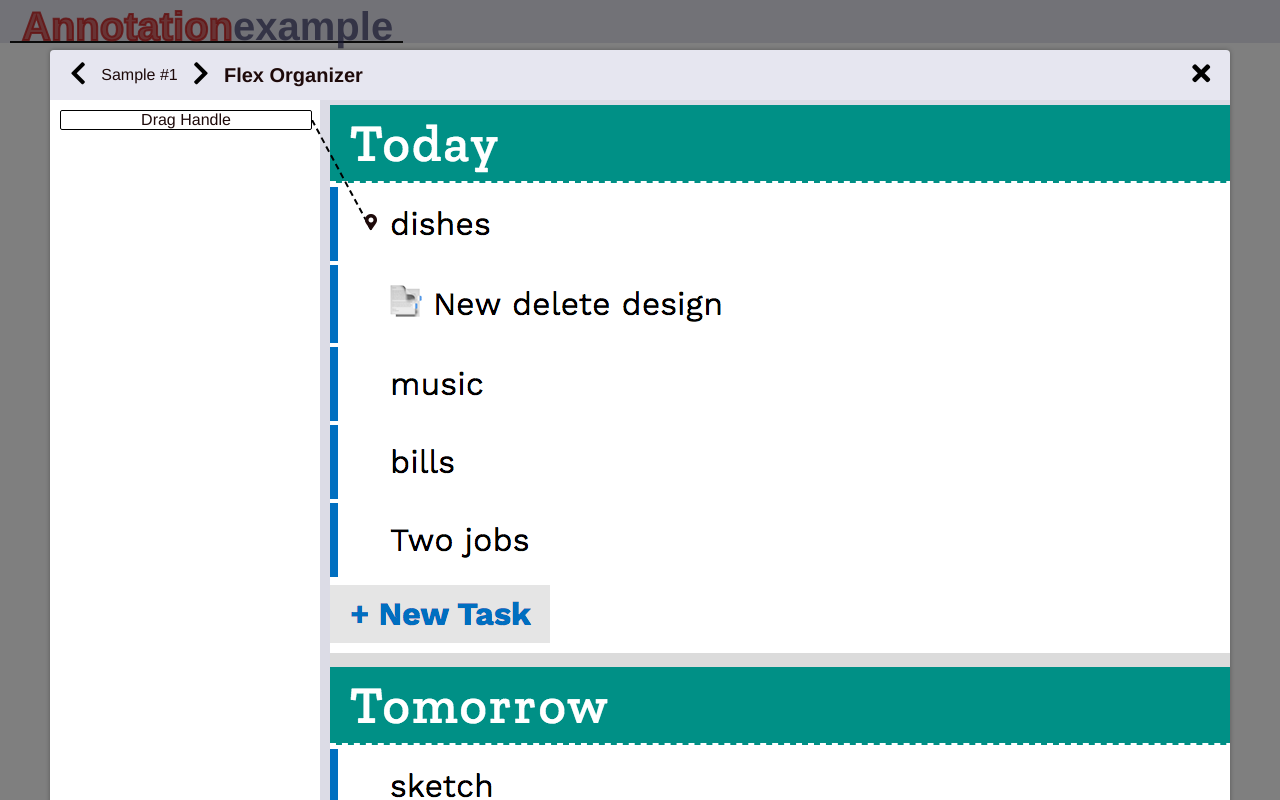
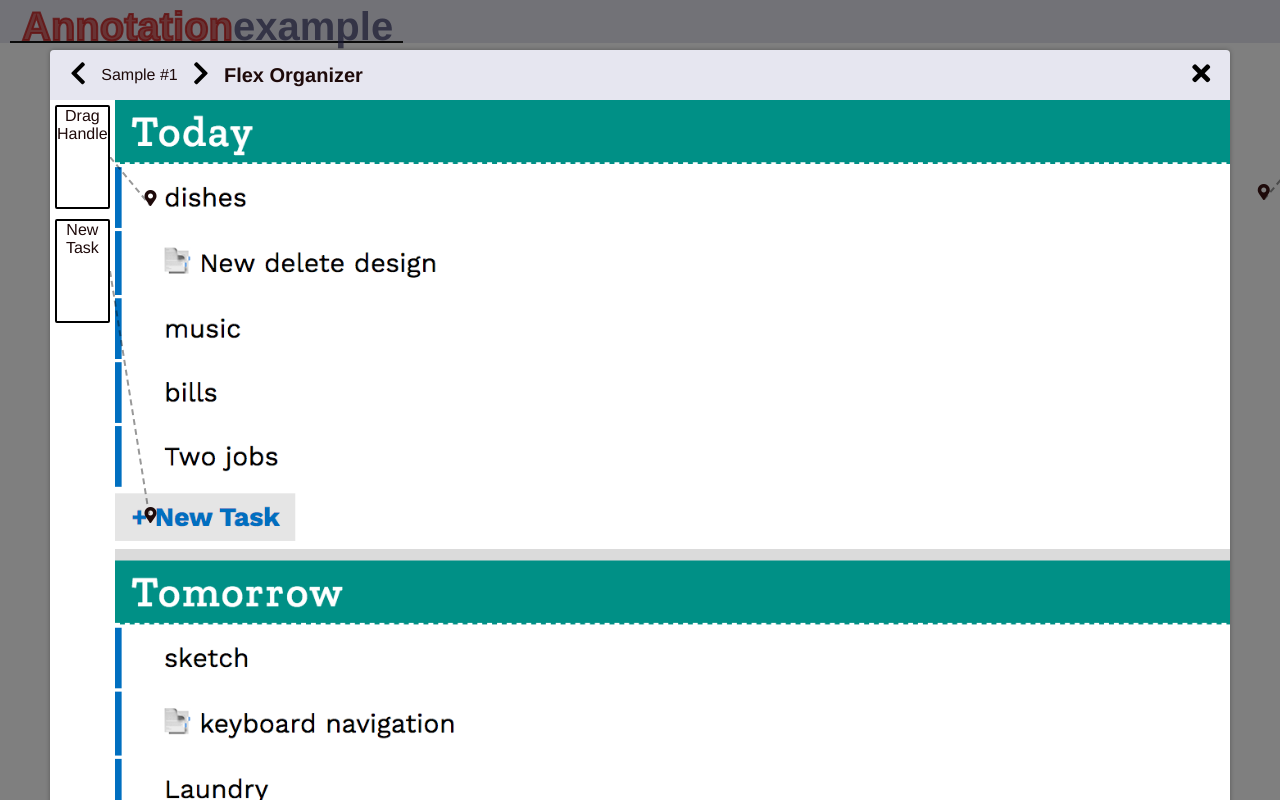
Before and after one commit to GalanCM/annotation_example, a Vue app: page /viewer in a window 1280 px wide. Shown: the top 800 px of the page. Built offline with nearby package versions, Linux system fonts and the light colour scheme.

Commit message:
New, more declarative approach to defining viewer pages.
Just a first step. I'll figure out the final version once I get
around to working on background loading.

```diff
--- /dev/null
+++ b/src/components/Annotation.vue
@@ -0,0 +1,97 @@
+<template>
+  <caption class="detail-card">
+    {{text}}
+
+    <svg
+      :height="Math.abs(targetY - startY)"
+      :width="Math.abs(targetX - startX)"
+      :style="{ left: startX + 'px', top: startY + 'px', transform: flip }"
+    >
+      <line x1="0" y1="0" :x2="Math.abs(targetX - startX)" :y2="Math.abs(targetY - startY)"/>
+    </svg>
+    <i class="fas fa-map-marker-alt pin" :style="{ left: targetX + 'px', top: targetY + 'px' }"></i>
+  </caption>
+</template>
+
+<style lang="less" scoped>
+caption {
+  border: 2px solid rgb(0, 0, 0, 0.8);
+  border-radius: 2px;
+}
+.pin {
+  position: absolute;
+  transform: translate(-50%, -100%);
+}
+
+svg {
+  position: absolute;
+  transform-origin: 0 0;
+
+  line {
+    stroke: black;
+    stroke-width: 2px;
+    stroke-dasharray: 6 4;
+    opacity: 0.4;
+  }
+}
+</style>
+
+
+<script>
+export default {
+  name: "detail-card",
+  props: ["text", "pinX", "pinY", "imageRect"],
+  data() {
+    return {
+      rect: {
+        width: 0,
+        height: 0,
+        top: 0,
+        left: 0
+      }
+    };
+  },
+  computed: {
+    startX() {
+      if (this.side === "left") {
+        return this.rect.left + this.rect.width;
+      } else {
+        return this.rect.left;
+      }
+    },
+    startY() {
+      return this.rect.top + this.rect.height / 2;
+    },
+    targetX() {
+      return this.imageRect.left + this.pinX * this.imageRect.width;
+    },
+    targetY() {
+      return this.imageRect.top + this.pinY * this.imageRect.height;
+    },
+    flip() {
+      let flip =
+        (this.targetY - this.startY < 0 ? "scaleY(-1)" : "") +
+        " " +
+        (this.targetX - this.startX < 0 ? "scaleX(-1)" : "");
+      flip = flip === " " ? "" : flip;
+
+      return flip;
+    }
+  },
+  mounted() {
+    this.side = this.pinX < 0.5 ? "left" : "right";
+
+    let updateRect = () => {
+      this.rect = {
+        width: this.$el.offsetWidth,
+        height: this.$el.offsetHeight,
+        top: this.$el.offsetTop,
+        left: this.$el.offsetLeft
+      };
+    };
+    setTimeout(updateRect, 200);
+
+    window.addEventListener("resize", updateRect);
+  }
+};
+</script>
--- a/src/components/DetailCard.vue
+++ /dev/null
@@ -1,63 +0,0 @@
-<template>
-  <caption class="detail-card">
-    <slot></slot>
-
-    <svg :style="{ left: startX + 'px', top: startY + 'px' }">
-      <line x1="0" y1="0" :x2="targetX - startX" :y2="targetY - startY" stroke="black" stroke-width="2px" stroke-dasharray="6 4" />
-    </svg>
-    </svg>
-    <i class="fas fa-map-marker-alt pin" :style="{ left: targetX + 'px', top: targetY + 'px' }"></i>
-  </caption>
-</template>
-
-<style lang="less" scoped>
-caption {
-  width: 250px;
-  margin: 10px;
-  border: 1px solid rgb(0, 0, 0, 0.8);
-  border-radius: 2px;
-}
-.pin {
-  position: absolute;
-  transform: translate(-50%, -100%);
-}
-
-svg {
-  position: absolute;
-}
-</style>
-
-
-<script>
-export default {
-  name: "detail-card",
-  props: ["pinX", "pinY", "imageRect"],
-  data() {
-    return {
-      rect: new DOMRect()
-    };
-  },
-  computed: {
-    startX() {
-      return this.rect.left + this.rect.width;
-    },
-    startY() {
-      return this.rect.top + this.rect.height / 2;
-    },
-    targetX() {
-      return this.imageRect.left + this.pinX * this.imageRect.width;
-    },
-    targetY() {
-      return this.imageRect.top + this.pinY * this.imageRect.height;
-    }
-  },
-  mounted() {
-    let updateRect = () => {
-      this.rect = this.$el.getBoundingClientRect();
-    };
-    setTimeout(updateRect, 200);
-
-    window.addEventListener("resize", updateRect);
-  }
-};
-</script>
--- a/src/components/Viewer.vue
+++ b/src/components/Viewer.vue
@@ -17,12 +17,26 @@
         </button>
       </nav>
       <main>
-        <aside>
-          <slot name="left"></slot>
+        <aside class="sidebar">
+          <Annotation
+            v-for="(annotation, index) in leftAnnotations"
+            :key="index"
+            :text="annotation.text"
+            :pin-x="annotation.pinX"
+            :pin-y="annotation.pinY"
+            :image-rect="imageRect"
+          ></Annotation>
         </aside>
-        <slot name="image"></slot>
-        <aside>
-          <slot name="right"></slot>
+        <slot></slot>
+        <aside class="sidebar">
+          <Annotation
+            v-for="(annotation, index) in annotations.filter((annotation) => annotation.pinX >= 0.5)"
+            :key="index"
+            :text="annotation.text"
+            :pin-x="annotation.pinX"
+            :pin-y="annotation.pinY"
+            :image-rect="imageRect"
+          ></Annotation>
         </aside>
       </main>
     </section>
@@ -76,19 +90,42 @@ main {
   display: flex;
   background-color: white;
 
-  aside {
-    min-width: 270px;
+  .sidebar {
+    display: flex;
+    flex-direction: column;
+    width: 300px;
+
+    & > * {
+      margin: 5px;
+      height: 100px;
+    }
   }
   img {
-    padding: 5px 10px;
     flex-grow: 1;
+    width: 100%;
     background-color: rgb(220, 220, 230);
   }
 }
 </style>
 
 <script>
+import Annotation from "@/components/Annotation.vue";
+
+function sortAnnotations(a, b) {
+  return a.pinY - b.pinY;
+}
+
 export default {
-  name: "viewer"
+  name: "viewer",
+  components: { Annotation },
+  props: ["annotations", "imageRect"],
+  computed: {
+    leftAnnotations() {
+      return this.annotations.filter((annotation) => annotation.pinX < 0.5).sort(sortAnnotations);
+    },
+    rightAnnotations() {
+      return this.annotations.filter((annotation) => annotation.pinX >= 0.5).sort(sortAnnotations);
+    }
+  }
 };
 </script>
--- a/src/mixins/Viewer.js
+++ b/src/mixins/Viewer.js
@@ -6,9 +6,15 @@ export default {
   },
   mounted() {
     let updateImageRect = () => {
-      this.imageRect = this.$refs.annotatedImage.getBoundingClientRect();
+      this.imageRect = {
+        width: this.$refs.annotatedImage.offsetWidth,
+        height: this.$refs.annotatedImage.offsetHeight,
+        top: this.$refs.annotatedImage.offsetTop,
+        left: this.$refs.annotatedImage.offsetLeft
+      };
     };
-    setTimeout(updateImageRect, 200);
+
+    setTimeout(updateImageRect, 500);
 
     window.addEventListener("resize", updateImageRect);
   }
--- a/src/views/projects/Planner.vue
+++ b/src/views/projects/Planner.vue
@@ -1,24 +1,38 @@
 <template>
-  <Viewer>
+  <Viewer :annotations="annotations" :image-rect="imageRect">
     <header slot="header">Flex Organizer</header>
-    <template slot="left">
-      <DetailCard :pin-x="0.035" :pin-y="0.09" :image-rect="imageRect">Drag Handle</DetailCard>
-    </template>
-    <template slot="image">
-      <img src="@/assets/FuzzyPlanner.png" ref="annotatedImage">
-    </template>
-    <template slot="right">
-    </template>
+
+    <img src="@/assets/FuzzyPlanner.png" ref="annotatedImage">
   </Viewer>
 </template>
 
 <script>
 import Viewer from "@/components/Viewer";
 import ViewerMixin from "@/mixins/Viewer";
-import DetailCard from "@/components/DetailCard.vue";
 
 export default {
-  components: { Viewer, DetailCard },
+  data() {
+    return {
+      annotations: [
+        {
+          text: "New Task",
+          pinX: 0.03,
+          pinY: 0.36
+        },
+        {
+          text: "Done",
+          pinX: 0.9735,
+          pinY: 0.085
+        },
+        {
+          text: "Drag Handle",
+          pinX: 0.03,
+          pinY: 0.09
+        }
+      ]
+    };
+  },
+  components: { Viewer },
   mixins: [ViewerMixin]
 };
 </script>
```
